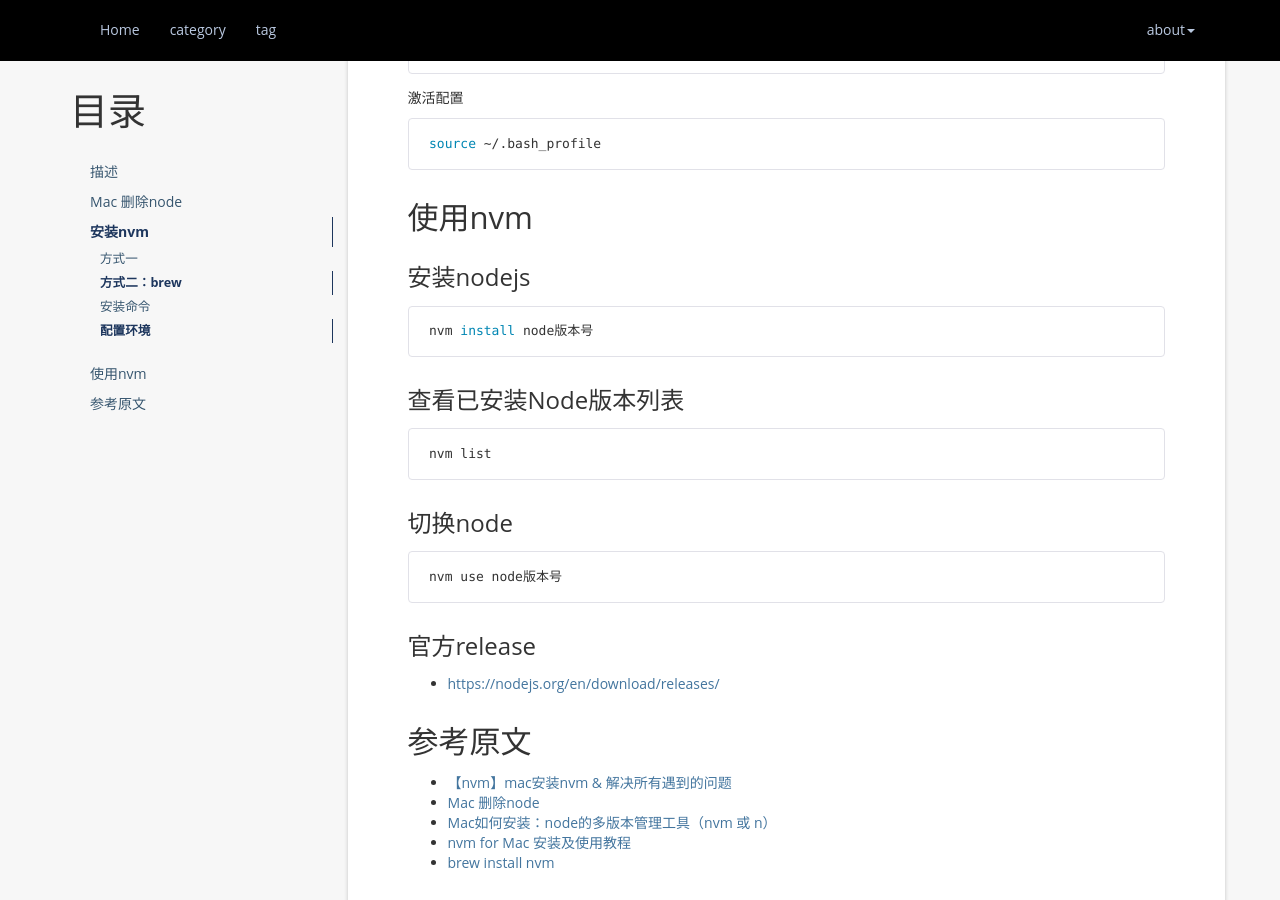
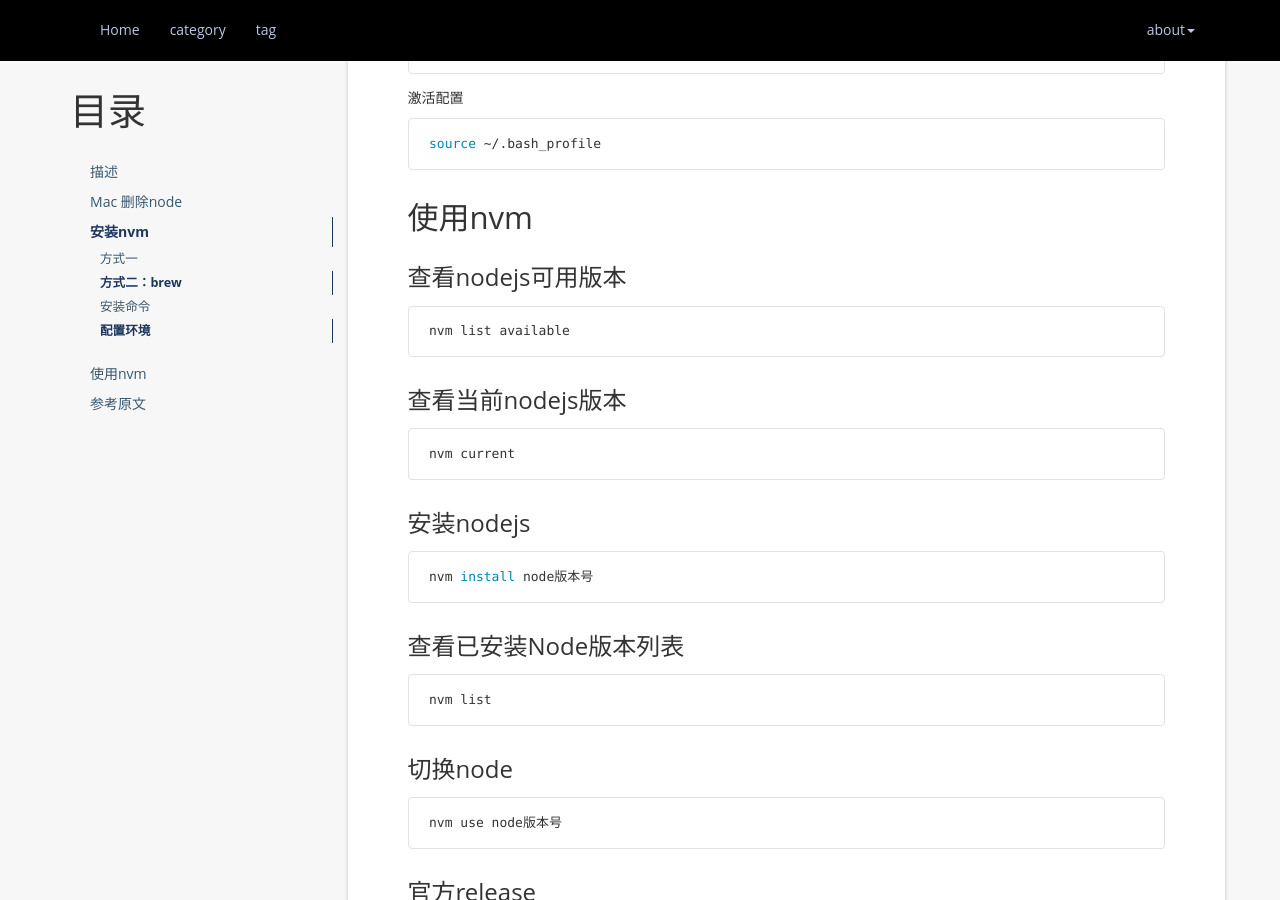
Before and after one commit to atgtahub/atgtahub.github.io, a Jekyll site: the page built from _posts/mac/install/2022-12-27-nvm-install.md, in a window 1280 px wide and 900 px high, scrolled down 2141 px. Built offline with Jekyll 4.4.1, drawn with Linux system fonts in a browser that asks for light colours; a script that is not in the unit is left out; comment, search, counter and statistics services are not loaded.

Commit message:
refactor(posts): 2022-12-27-nvm-install.md

````diff
--- a/_posts/mac/install/2022-12-27-nvm-install.md
+++ b/_posts/mac/install/2022-12-27-nvm-install.md
@@ -25,7 +25,7 @@
 - 删除 Home 目录下的任意 node 和 node_modules 的文件或目录
 - 删除 /usr/local/bin 下的任意 node 的可执行文件
 
-```shell
+```sh
 # 这里是卸载npm的
 sudo npm uninstall npm -g
 
@@ -53,7 +53,7 @@
 
 ### 查找遗留文件
 
-```shell
+```sh
 # 在/usr/local文件夹下查找以npm开头的文件
 find /usr/local -name 'npm*'
 # 在/usr/local文件夹下查找以node开头的文件
@@ -62,7 +62,7 @@
 
 ### 删除完成后测试命令
 
-```shell
+```sh
 npm -v
 // 结果应该是 -bash: npm: command not found
 node -v
@@ -113,21 +113,33 @@
 
 ## 使用nvm
 
+### 查看nodejs可用版本
+
+```sh
+nvm list available
+```
+
+### 查看当前nodejs版本
+
+```sh
+nvm current
+```
+
 ### 安装nodejs
 
-```shell
+```sh
 nvm install node版本号
 ```
 
 ### 查看已安装Node版本列表
 
-```shell
+```sh
 nvm list
 ```
 
 ### 切换node
 
-```shell
+```sh
 nvm use node版本号
 ```
 
````
